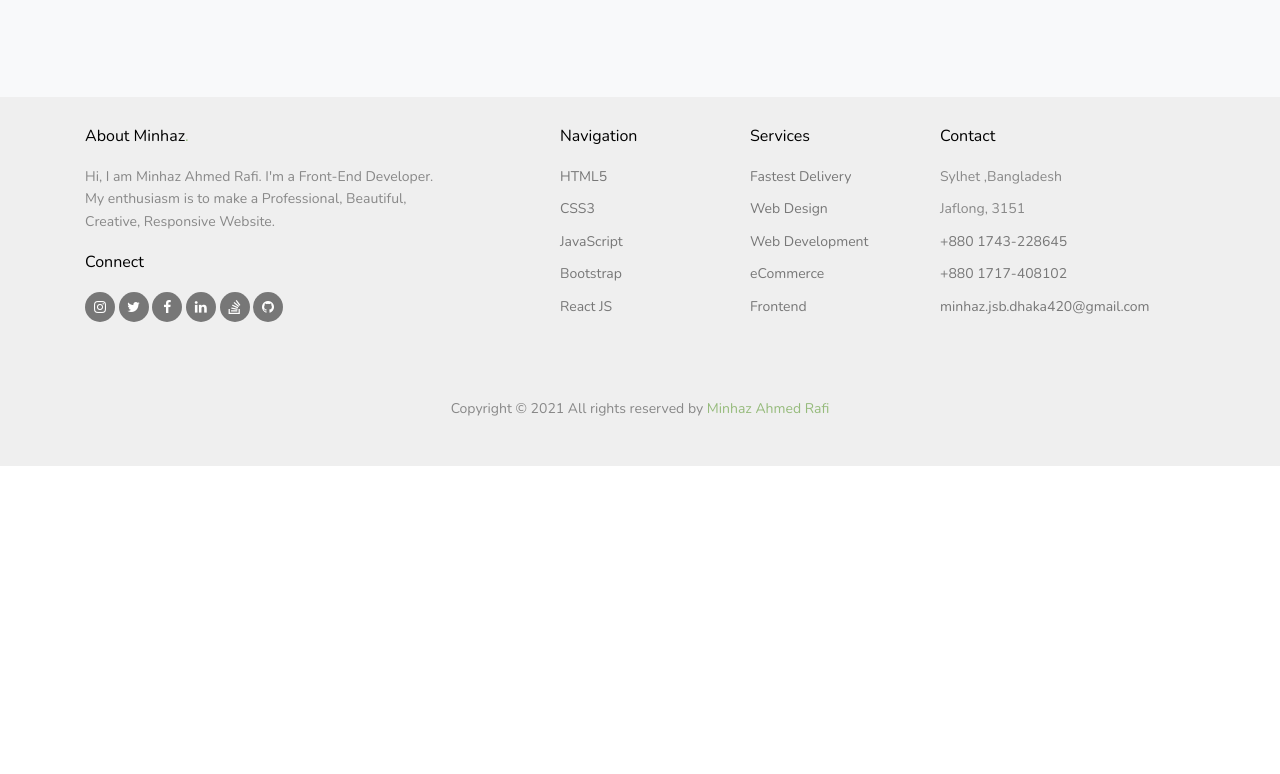
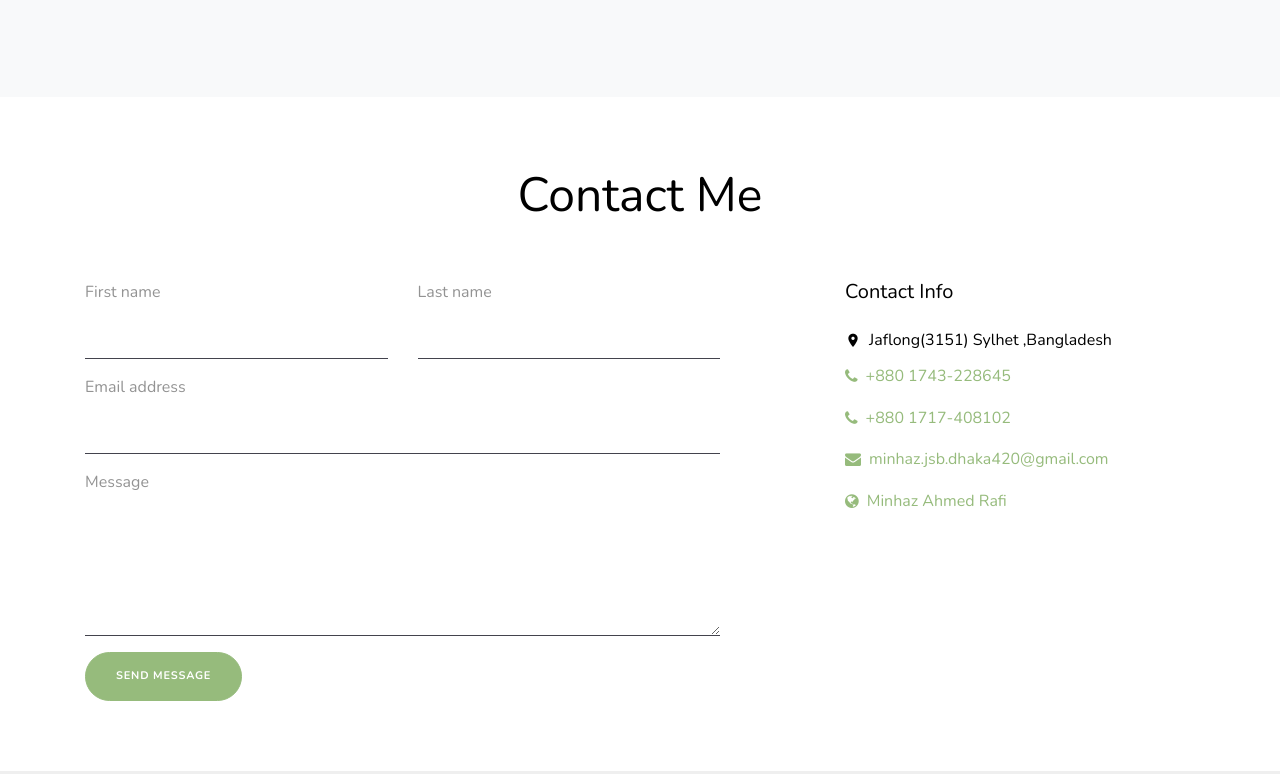
Before and after one commit to minhazahmedrafi/coderminhaz, a plain HTML site: page index.html in a window 1280 px wide. Shown: the part 4650-5424 px from the top of the page. Before the commit the page ends 5116 px from the top, so only its background shows below. Drawn offline with nearby package versions, Linux system fonts and the light colour scheme; files whose address does not match are found by name; a web font is replaced by a local one.

Commit message:
Update index.html

```diff
--- a/index.html
+++ b/index.html
@@ -14,7 +14,7 @@
   <link rel="stylesheet" href="fonts/icomoon/style.css">
   <link rel="stylesheet" href="fonts/flaticon/font/flaticon.css">
   <link rel="stylesheet" href="css/aos.css">
-  <link rel="icon" href="images/fabicon.png">
+  <link rel="icon" href="images/m.png">
   <link rel="stylesheet" href="css/style.css">
   <title>Minhaz Ahmed Rafi</title>
 </head>
@@ -38,7 +38,7 @@
           <li><a href="#portfolio-section" class="nav-link">Portfolio</a></li>
           <li><a href="#services-section" class="nav-link">Services</a></li>
           <li><a href="#testimonials-section" class="nav-link">Testimonials</a></li>
-          <li><a href="#widget" class="nav-link">Contact</a></li>
+          <li><a href="#contact-section" class="nav-link">Contact</a></li>
         </ul>
         <a href="#" class="burger ml-auto float-right site-menu-toggle js-menu-toggle d-inline-block light d-lg-none"
           data-toggle="collapse" data-target="#main-navbar">
@@ -55,7 +55,7 @@
           <h1 class="text-white" data-aos="fade-up" data-aos-delay="0">I'm <span class="my_name">Minhaz Ahmed
               Rafi</span> <br> A Front-end Developer
           </h1>
-          <p data-aos="fade-up" data-aos-delay="100"><a href="#widget" class="font-weight-bold">Contact me
+          <p data-aos="fade-up" data-aos-delay="100"><a href="#contact-section" class="font-weight-bold">Contact me
             </a>for more</p>
         </div>
       </div>
@@ -128,7 +128,7 @@
             </div>
           </div>
           <p>
-            <a href="#widget" class="btn btn-primary smoothscroll">Hire Me</a>
+            <a href="#contact-section" class="btn btn-primary smoothscroll">Hire Me</a>
             <a href="#" class="btn btn-secondary">Download CV</a>
           </p>
         </div>
@@ -329,6 +329,62 @@
       </div>
     </div>
   </div>
+  <div class="untree_co-section" id="contact-section">
+    <div class="container">
+      <div class="row">
+        <div class="col-md-12 mb-5" data-aos="fade-up" data-aos-delay="0">
+          <div class="section-heading text-center">
+            <h2>Contact Me</h2>
+          </div>
+        </div>
+      </div>
+      <div class="row">
+        <div class="col-lg-7">
+          <form action="https://formspree.io/f/mqkgoynq" class="contact-form" data-aos="fade-up" data-aos-delay="100" method="POST">
+            <div class="row">
+              <div class="col-6">
+                <div class="form-group">
+                  <label class="" for="fname">First name</label>
+                  <input type="text" class="form-control" id="fname" name="First Name">
+                </div>
+              </div>
+              <div class="col-6">
+                <div class="form-group">
+                  <label class="" for="lname">Last name</label>
+                  <input type="text" class="form-control" id="lname" name="Last Name">
+                </div>
+              </div>
+            </div>
+            <div class="form-group">
+              <label class="" for="email">Email address</label>
+              <input type="email" class="form-control" id="email" name="Email">
+            </div>
+            <div class="form-group">
+              <label class="" for="message">Message</label>
+              <textarea name="Message" class="form-control" id="message" cols="30" rows="5"></textarea>
+            </div>
+            <button type="submit" class="btn btn-primary">Send Message</button>
+          </form>
+        </div>
+        <div class="col-lg-4 ml-auto" data-aos="fade-up" data-aos-delay="200">
+          <h3 class="h5 mb-4">Contact Info</h3>
+          <address class="text-black d-flex"><span class="mt-1 icon-room mr-2"></span><span>Jaflong(3151) Sylhet ,Bangladesh</span></address>
+          <ul class="list-unstyled ul-links mb-4">
+            <li class="mb-3"><a href="tel://8801743228645" class="d-flex"><span
+                  class="mt-1 icon-phone mr-2"></span><span>+880 1743-228645</span></a></li>
+            <li class="mb-3"><a href="tel://8801717408102" class="d-flex"><span
+                  class="mt-1 icon-phone mr-2"></span><span>+880 1717-408102</span></a></li>
+            <li class="mb-3"><a
+                href="mailto:minhaz.jsb.dhaka420@gmail.com"
+                class="d-flex"><span class="mt-1 icon-envelope mr-2"></span><span><span class="__cf_email__"
+                    data-cfemail="6a03040c052a07130e05070b030444090507">minhaz.jsb.dhaka420@gmail.com</span></span></a></li>
+            <li class="mb-3"><a href="#home-section" target="_blank" class="d-flex"><span
+                  class="mt-1 icon-globe mr-2"></span><span>Minhaz Ahmed Rafi</span></a></li>
+          </ul>
+        </div>
+      </div>
+    </div>
+  </div>
   <div class="site-footer">
     <div class="footer-dots"></div>
     <div class="container">
@@ -342,13 +398,13 @@
           <div class="widget">
             <h3>Connect</h3>
             <ul class="list-unstyled social">
-              <li><a href="https://www.instagram.com/coderminhaz/" target="_blank"><span
+              <li><a href="https://www.instagram.com/its_dev_minhaz/" target="_blank"><span
                     class="icon-instagram"></span></a></li>
-              <li><a href="https://twitter.com/coderminhaz/" target="_blank"><span class="icon-twitter"></span></a>
+              <li><a href="https://twitter.com/its_dev_minhaz/" target="_blank"><span class="icon-twitter"></span></a>
               </li>
-              <li><a href="https://www.facebook.com/coderminhaz/" target="_blank"><span
+              <li><a href="https://www.facebook.com/its.dev.minhaz/" target="_blank"><span
                     class="icon-facebook"></span></a></li>
-              <li><a href="https://www.linkedin.com/in/coderminhaz/" target="_blank"><span
+              <li><a href="https://www.linkedin.com/in/its-dev-minhaz/" target="_blank"><span
                     class="icon-linkedin"></span></a></li>
               <li><a href="https://stackoverflow.com/users/10930713/minhaz-ahmed-rafi" target="_blank"><span
                     class="icon-stack-overflow"></span></a></li>
```
